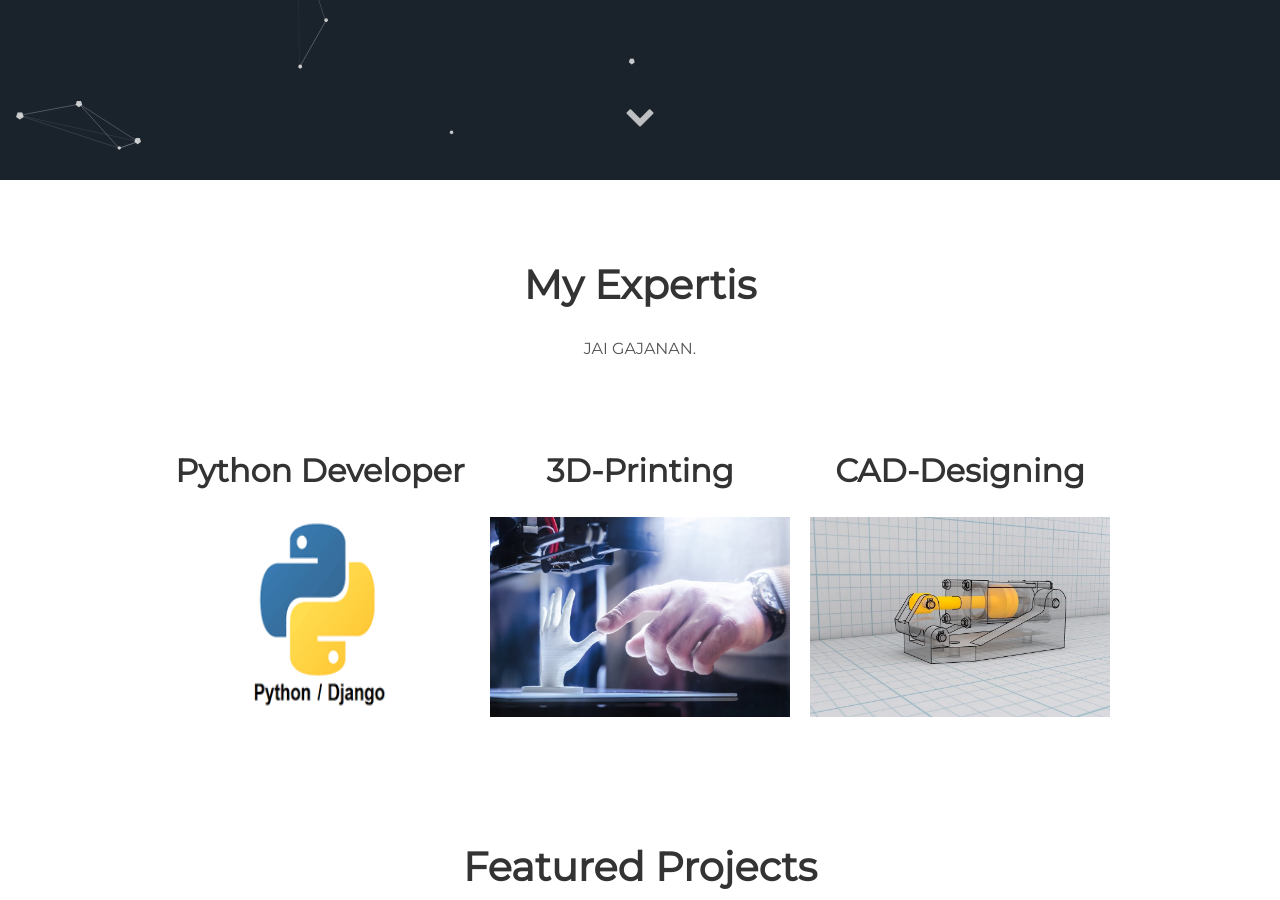
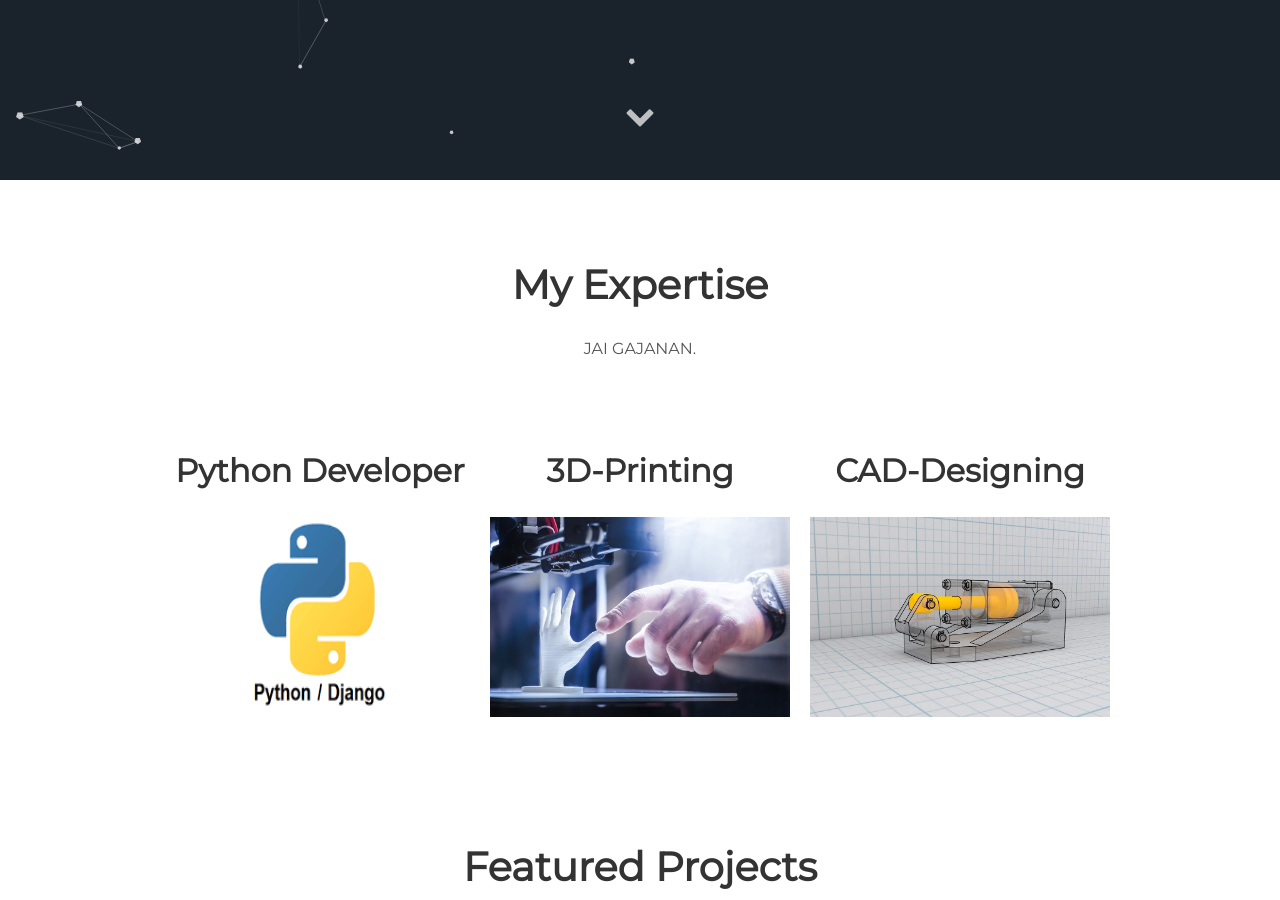
Before and after one commit to swapnilkathane/swapnilkathaneoldweb, a Jekyll site: the page built from index.html, in a window 1280 px wide and 900 px high, scrolled down 720 px. Built offline with Jekyll 4.4.1, drawn with Linux system fonts in a browser that asks for light colours.

Commit message:
Update about.html

```diff
--- a/_includes/about.html
+++ b/_includes/about.html
@@ -1,11 +1,11 @@
  <div class="user-details">
-  <h1> My Expertis </h1>
+  <h1> My Expertise </h1>
   <p> {{site.user_description}} </p>
 </div>
   <div class="user">
     <div class="tech">
-      <h2>Python Developer</h2>
-      <img alt="mountains" src="{{ "/assets/img/Python.png" | prepend: site.baseurl }}" style="width:300px;height:200px;">
+     <h2>Python Developer</h2>
+     <img alt="mountains" src="{{ "/assets/img/Python.png" | prepend: site.baseurl }}" style="width:300px;height:200px;">
 
     </div>
     <div class="tech">
```
